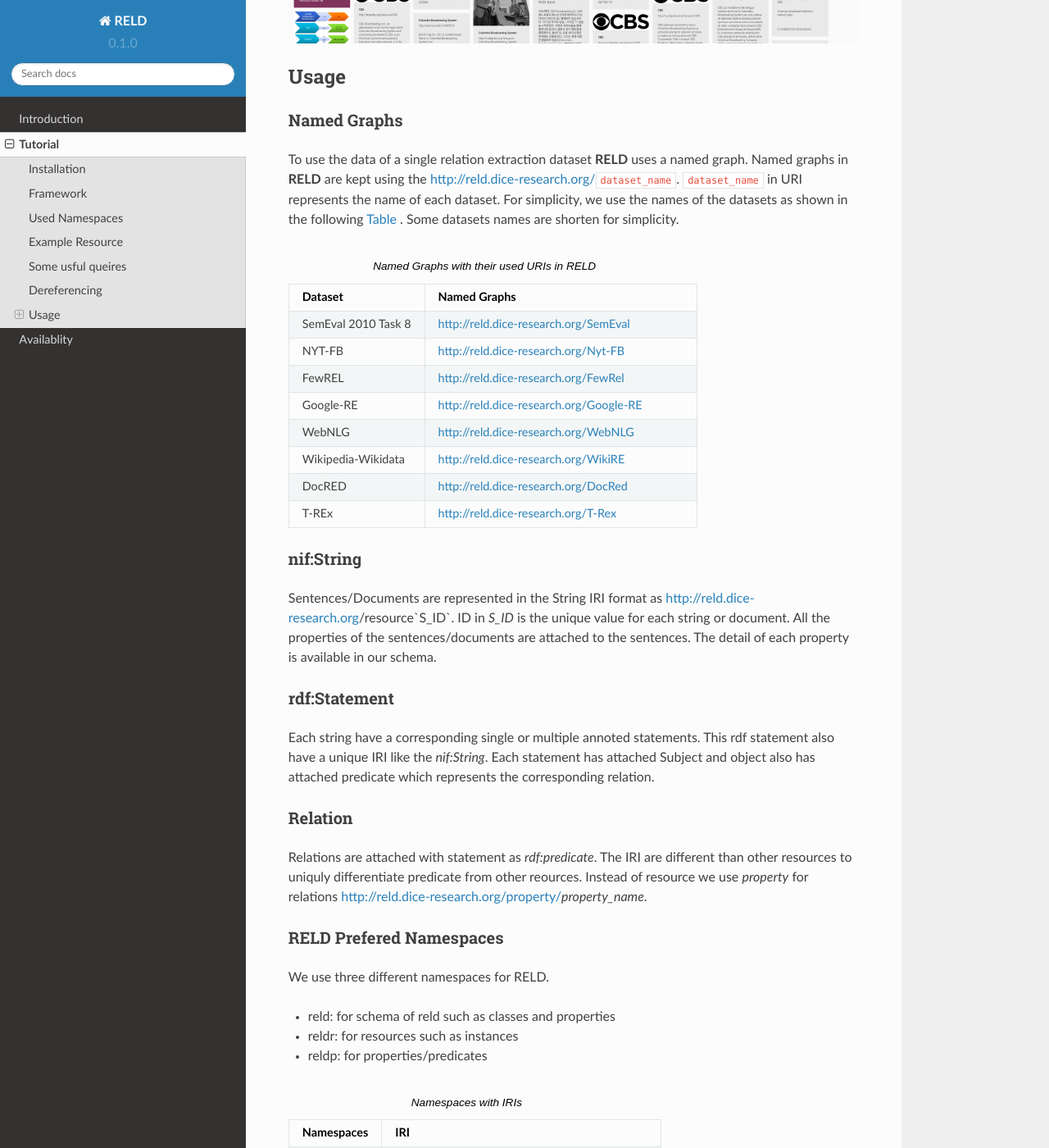
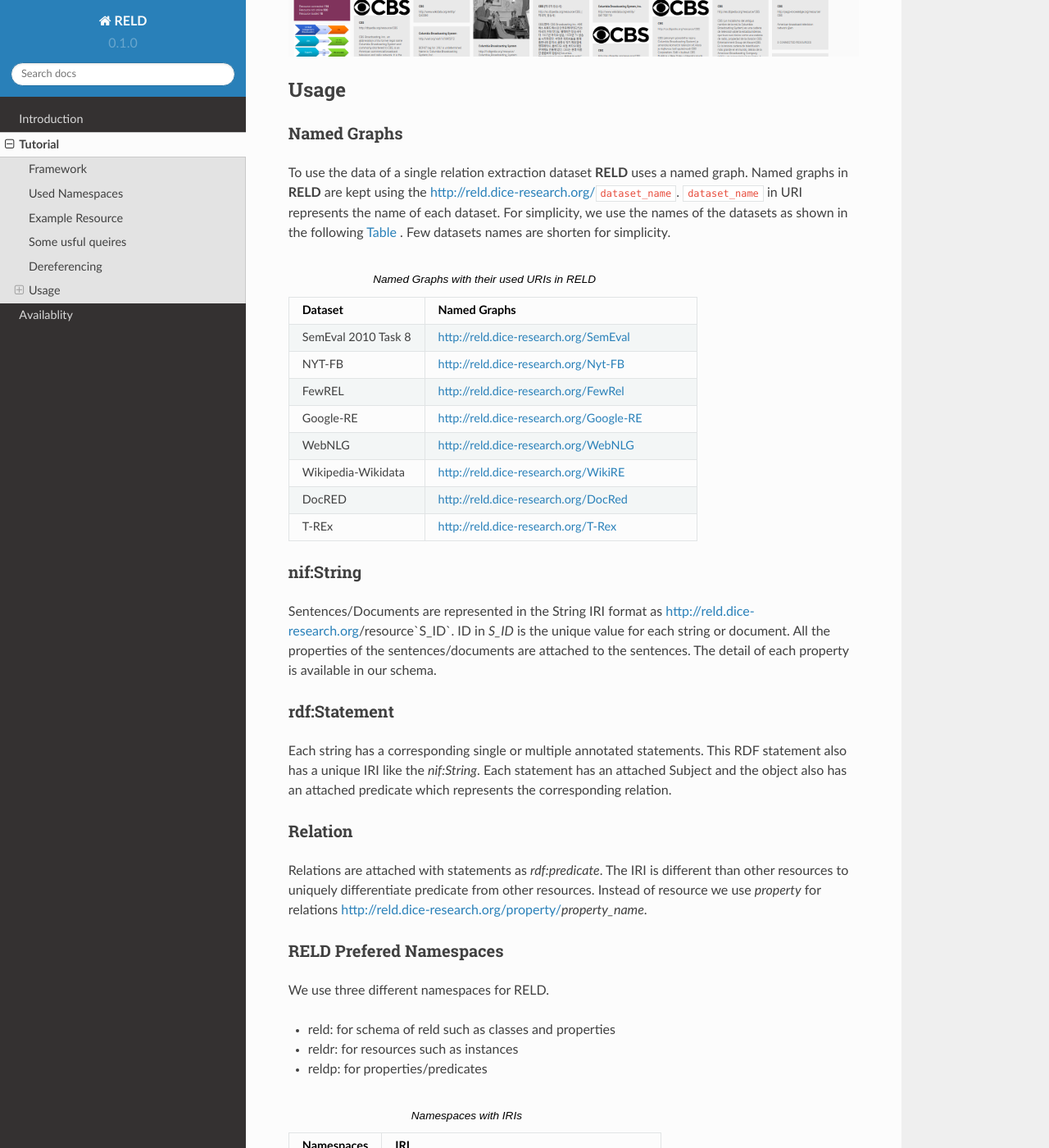
Before and after one commit to manzoorali29/reld_tutorial, a Sphinx documentation site: the page built from docs/source/tutorial.rst, in a window 1280 px wide and 1400 px high, scrolled down 6432 px. Shown: the whole window at 82% size. Built offline with Sphinx 7.4.7 and the Read the Docs theme 2.0.0, drawn with Linux system fonts in a browser that asks for light colours; some of the changed text lies outside the part shown.

Commit message:
correction

```diff
--- a/docs/source/tutorial.rst
+++ b/docs/source/tutorial.rst
@@ -2,11 +2,7 @@
 Tutorial
 ========
 
-.. _installation:
-
-Installation
-============
-
+On this and next few pages, we will introduce the basics implemenation usage and example of **RELD** knowledge Graph.
 
 
 Framework
@@ -15,7 +11,7 @@
 The diagram shows the basic **RELD** Framework. This diagram explains the basic schema of the **RELD**.
 The edges represent the relations between different classes, while the rectangles represent classes in our schema.
 The complete explanation of vocabularies and ontologies is available in other sections.
-For the ttl version of schema click on link
+For the TTL version of schema, click on the `link <https://github.com/dice-group/RELD/blob/main/ontology.ttl>`_
 
 .. image:: /images/mod.png
 
@@ -322,9 +318,9 @@
 Dereferencing
 =============
 
-We also allow dereferencing our dataset URIs using LodView link. LodView allows RELD users to browse our RDF resource
-and offers easy-to-use representation of the RDF data. An example resource from the LodView is shown in the following figure.
-To see it online click `here <https://reld.dice-research.org/lodview/cbs.html>`_
+We also allow dereferencing our dataset URIs using the LodView link. LodView allows RELD users to browse our RDF resource
+and offers an easy-to-use representation of the RDF data. An example resource from LodView is shown in the following figure.
+To see it online, click `here <https://reld.dice-research.org/lodview/cbs.html>`_
 
 .. image:: images/lod.png
 
@@ -336,7 +332,7 @@
 
 To use the data of a single relation extraction dataset **RELD** uses a named graph. Named graphs in **RELD** are kept using
 the http://reld.dice-research.org/``dataset_name``. ``dataset_name`` in URI represents the name of each dataset. For simplicity, we use the names
-of the datasets as shown in the following :ref:`Table <table>` . Some datasets names are shorten for simplicity.
+of the datasets as shown in the following :ref:`Table <table>` . Few datasets names are shorten for simplicity.
 
 .. _table:
 
@@ -364,14 +360,15 @@
 rdf:Statement
 -------------
 
-Each string have a corresponding single or multiple annoted statements. This rdf statement also have a unique IRI like the `nif:String`.
-Each statement has attached Subject and object also has attached predicate which represents the corresponding relation.
+Each string has a corresponding single or multiple annotated statements. This RDF statement also has a unique IRI like the `nif:String`.
+Each statement has an attached Subject and the object also has an attached predicate which represents the corresponding relation.
+
 
 Relation
 --------
 
-Relations are attached with statement as `rdf:predicate`. The IRI are different than other resources to uniquly differentiate predicate from
-other reources. Instead of resource we use `property` for relations http://reld.dice-research.org/property/`property_name`.
+Relations are attached with statements as `rdf:predicate`. The IRI is different than other resources to uniquely differentiate predicate from
+other resources. Instead of resource we use `property` for relations http://reld.dice-research.org/property/`property_name`.
 
 RELD Prefered Namespaces
 ------------------------
```
